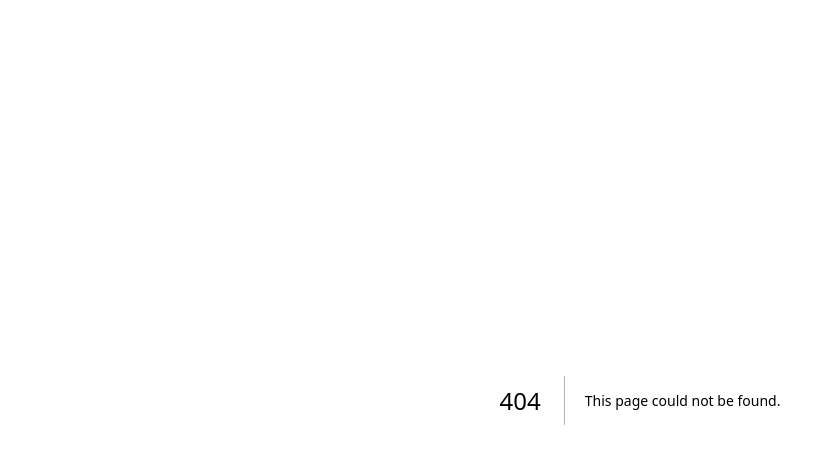
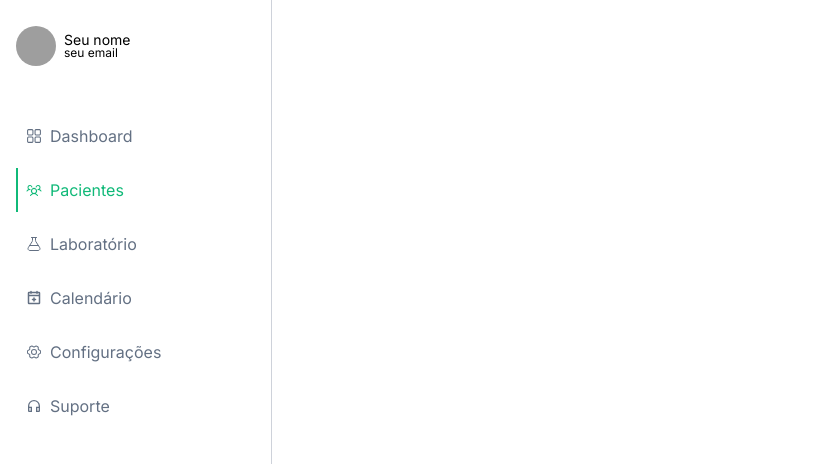
Before and after one commit to six-org/sistema-de-gerenciamento-laboratorial_front-end, a Next.js app: page /pacientes in a window 1280 px wide. Before the commit this address had no page. Shown: the top 464 px of the page, without its empty margins (0-827 px from the left). Built offline with nearby package versions, Linux system fonts and the light colour scheme; grey boxes are pictures that could not be loaded.

Commit message:
fix: ajustes das páginas do paciente

```diff
--- /dev/null
+++ b/src/app/pacientes/cadastro_paciente/page.tsx
@@ -0,0 +1,17 @@
+"use client"
+
+import NavegacaoUser from "../../ui/nav/navegacaoUser";
+
+const cadastro_paciente = () => {
+
+    return (
+        <>
+            <div className="grid grid-cols-[17rem_1fr_23.75rem]">
+                {/** Navegação do usuário */}
+                <NavegacaoUser/>
+            </div>
+        </>
+    )
+}
+
+export default cadastro_paciente;
--- /dev/null
+++ b/src/app/pacientes/detalhe_paciente/page.tsx
@@ -0,0 +1,17 @@
+"use client"
+
+import NavegacaoUser from "../../ui/nav/navegacaoUser";
+
+const detalhe_paciente = () => {
+
+    return (
+        <>
+            <div className="grid grid-cols-[17rem_1fr_23.75rem]">
+                {/** Navegação do usuário */}
+                <NavegacaoUser/>
+            </div>
+        </>
+    )
+}
+
+export default detalhe_paciente;
--- /dev/null
+++ b/src/app/pacientes/page.tsx
@@ -0,0 +1,16 @@
+
+import NavegacaoUser from "../ui/nav/navegacaoUser";
+
+const paciente = () => {
+
+    return (
+        <>
+            <div className="grid grid-cols-[17rem_1fr_23.75rem]">
+                {/** Navegação do usuário */}
+                <NavegacaoUser/>
+            </div>
+        </>
+    )
+}
+
+export default paciente;
--- a/src/app/ui/nav/itemNavegacaoUser.tsx
+++ b/src/app/ui/nav/itemNavegacaoUser.tsx
@@ -13,7 +13,7 @@ type propsLink = {
 const ItemNavegacaoUser = (props:propsLink) => {
     const pathname = usePathname();
     return (
-        <Link className={`relative ${pathname === props.href ? 'text-primary-pure after:w-[2px] after:bg-primary-pure after:h-full after:absolute after:inset-0' : 'text-neutral-light focus-visible:after:w-[2px] focus-visible:after:bg-primary-pure focus-visible:after:h-full focus-visible:after:absolute focus-visible:after:left-0 focus:after:w-[2px] focus:after:bg-primary-pure focus:after:h-full focus:after:absolute focus:after:left-0 hover:after:w-[2px] hover:after:bg-primary-pure hover:after:h-full hover:after:absolute hover:after:left-0 after:transition-[height] after:duration-[.3s] after:linear after:h-[0]'} hover:text-primary-pure focus:text-primary-pure focus-visible:text-primary-pure p-[.625rem] flex items-center gap-[.5rem] transition duration-[.3s] linear focus-visible:outline-none`} href={props.href}>
+        <Link className={`relative ${(pathname.includes(props.href)) ? 'text-primary-pure after:w-[2px] after:bg-primary-pure after:h-full after:absolute after:inset-0' : 'text-neutral-light focus-visible:after:w-[2px] focus-visible:after:bg-primary-pure focus-visible:after:h-full focus-visible:after:absolute focus-visible:after:left-0 focus:after:w-[2px] focus:after:bg-primary-pure focus:after:h-full focus:after:absolute focus:after:left-0 hover:after:w-[2px] hover:after:bg-primary-pure hover:after:h-full hover:after:absolute hover:after:left-0 after:transition-[height] after:duration-[.3s] after:linear after:h-[0]'} hover:text-primary-pure focus:text-primary-pure focus-visible:text-primary-pure p-[.625rem] flex items-center gap-[.5rem] transition duration-[.3s] linear focus-visible:outline-none`} href={props.href}>
             {props.icone}
             {props.title}
         </Link>
```
